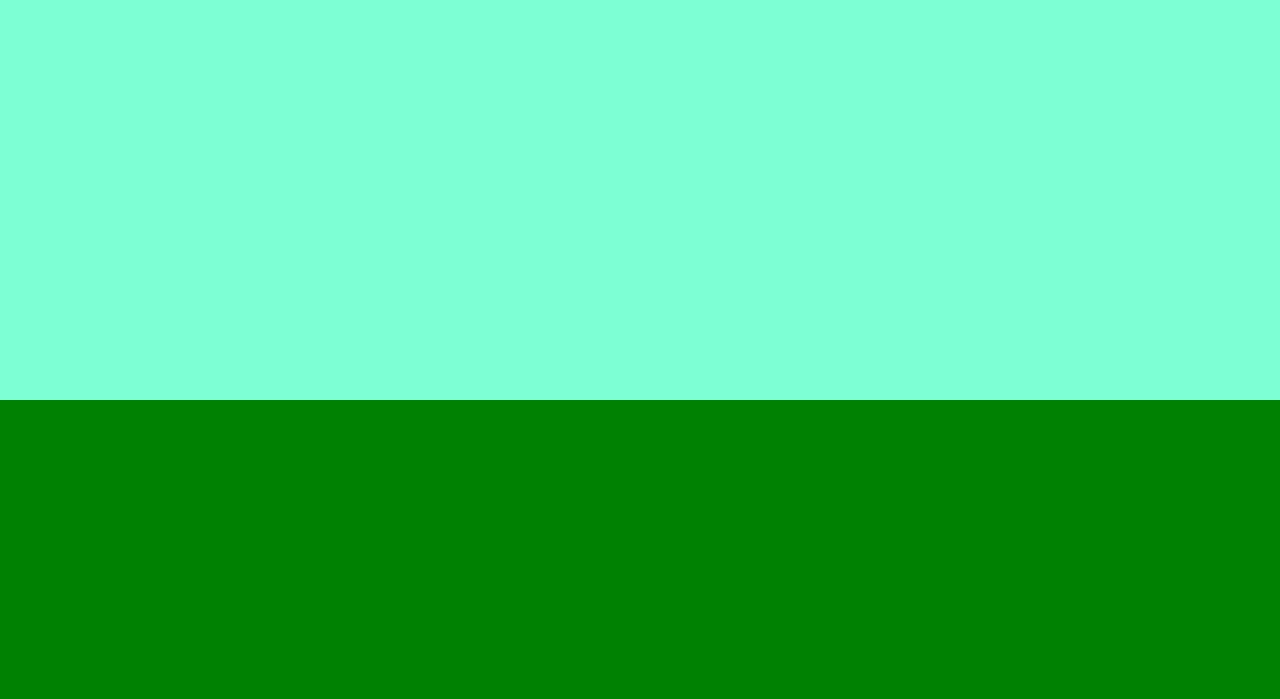
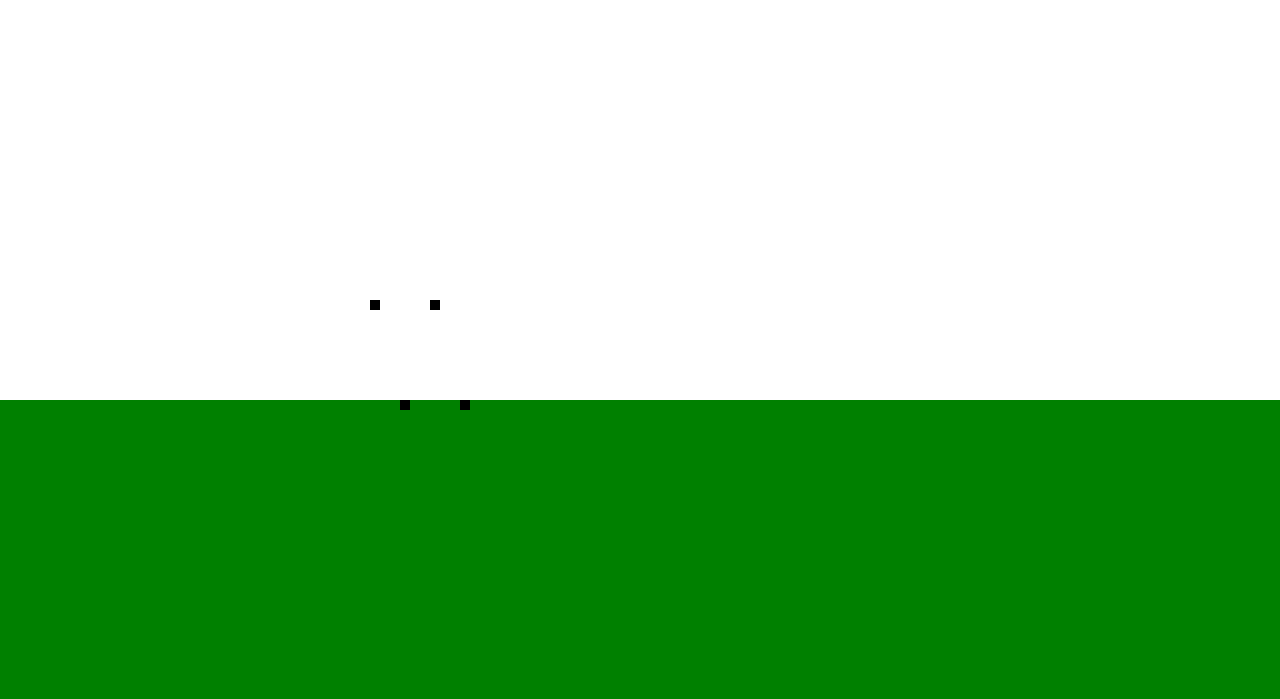
Before and after one commit to lucaslds94/RestOurRanch, a Django app: page / in a window 1280 px wide. Shown: the part 90-789 px from the top of the page. Run offline with Django 3.2, Linux system fonts and the light colour scheme.

Commit message:
Dicionar banner slider com CSS e HTML

```diff
--- a/website/static/style.css
+++ b/website/static/style.css
@@ -60,8 +60,68 @@ header{
 }
 
 .sectionOne{
-    background-color: aquamarine;
     grid-area: 'sectionOne';
+}
+
+
+.banner{
+    display: block;
+    height: 300px;
+    width: 600px;
+    margin: auto;
+    margin-top: 20px;
+    position: relative;
+}
+
+.banner li{
+    list-style: none;
+    position: absolute;
+}
+
+.banner img{
+    margin: auto;
+    height: 100%;
+    width: 100%;
+    vertical-align: top;
+    opacity: 0;
+    visibility: hidden;
+}
+
+.banner input{
+    display: none;
+}
+
+.banner label{
+    background-color: black;
+    bottom: 10px;
+    cursor: pointer;
+    display: block;
+    height: 10px;
+    position: absolute;
+    width: 10px;
+    z-index: 10;
+}
+
+.banner li:nth-child(1) label{
+    left: 10px;
+}
+
+.banner li:nth-child(2) label{
+    left: 40px;
+}
+
+.banner li:nth-child(3) label{
+    left: 70px;
+}
+
+.banner li:nth-child(4) label{
+    left: 100px;
+}
+
+.banner li input:checked ~ img {
+    opacity: 1;
+    visibility: visible;
+    z-index: 10;
 }
 
 .sectionTwo{
--- a/website/templates/home.html
+++ b/website/templates/home.html
@@ -40,9 +40,28 @@
     </header>
 
     <section class="sectionOne">
-        <div></div>
-        <div></div>
-        <div></div>
+        <ul class = "banner">
+            <li>
+                <input type= "radio" id= "slide1" name= "slide" checked>
+                <label for="slide1"></label>
+                <a href="#"><img src="{% static '/images/img-banner-01.jpg' %}" alt="primeira imagem do slider"></a>
+            </li>
+            <li>
+                <input type="radio" id="slide2" name="slide">
+                <label for="slide2"></label>
+                <a href="#"><img src="{% static '/images/img-banner-02.jpg' %}" alt="segunda imagem do slider"></a>
+            </li>
+            <li>
+                <input type="radio" id="slide3" name="slide">
+                <label for="slide3"></label>
+                <a href="#"><img src="{% static '/imagens/img-banner-03.jpg' %}" alt="terceira imagem do slider"></a>
+            </li>
+            <li>
+                <input type="radio" id="slide4" name="slide">
+                <label for="slide4"></label>
+                <a href="#"><img src="{% static '/images/img-banner-04.jpg' %}" alt="quarta imagem do slider"></a>
+            </li>
+        </ul>
     </section>
 
     <section class="sectionTwo">
```
Also changed, not shown: website/static/images/img-banner-01.jpg (added), website/static/images/img-banner-02.jpg (added), website/static/images/img-banner-03.jpg (added), website/static/images/img-banner-04.jpg (added).
